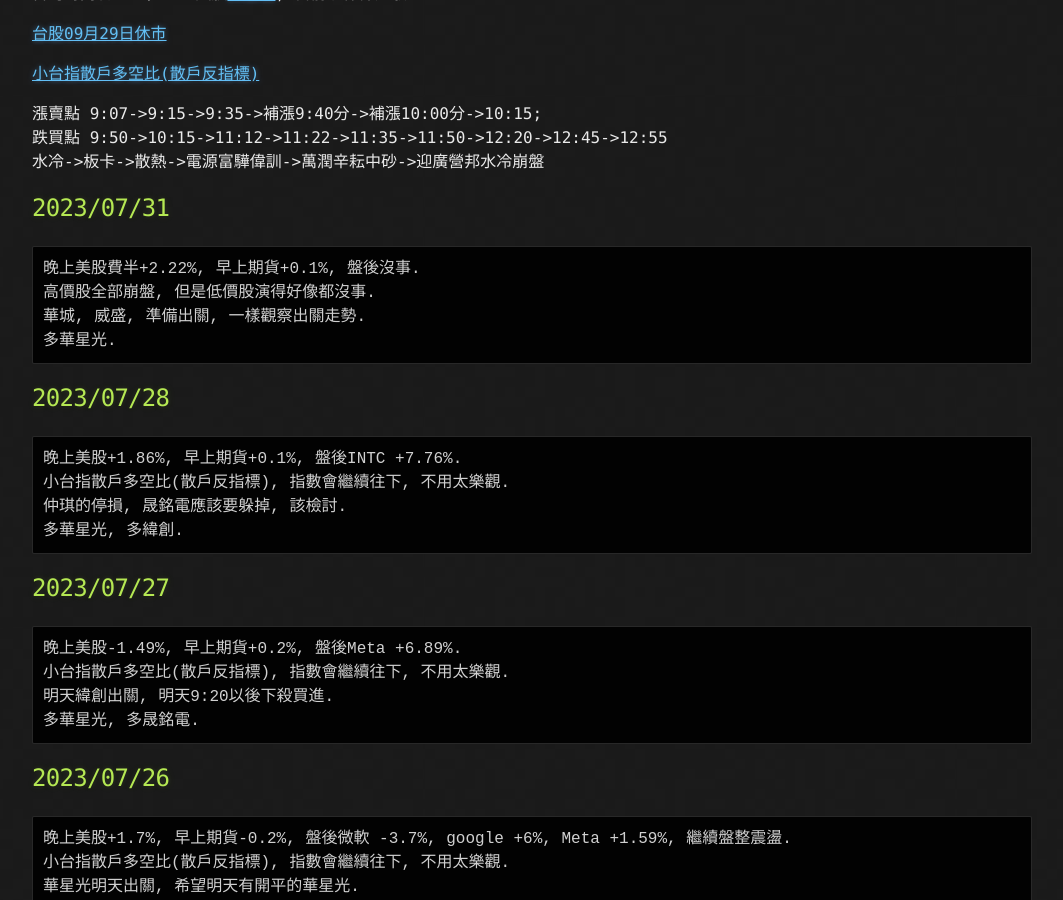
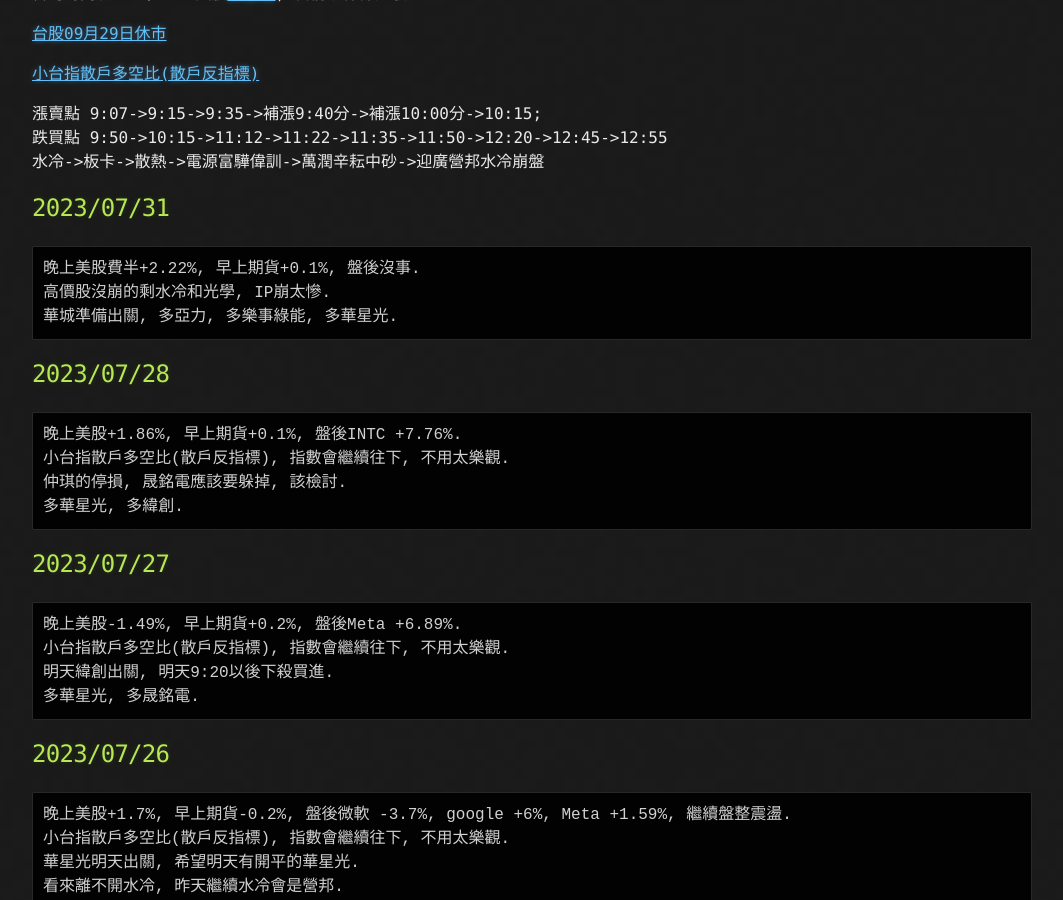
Before and after one commit to lepg5487/Stock_God, a Jekyll site: the page built from index.md, in a window 1280 px wide and 900 px high, scrolled down 436 px. Shown: the whole window, without its empty margins (108-1171 px from the left). Built offline with Jekyll 4.4.1, drawn with Linux system fonts in a browser that asks for light colours; our own code applies the rules of GitHub Pages for plain Markdown files.

Commit message:
Update index.md

````diff
--- a/index.md
+++ b/index.md
@@ -23,9 +23,8 @@ layout: testlayouts
 ## 2023/07/31
 ```
 晚上美股費半+2.22%, 早上期貨+0.1%, 盤後沒事.
-高價股全部崩盤, 但是低價股演得好像都沒事.
-華城, 威盛, 準備出關, 一樣觀察出關走勢.
-多華星光.
+高價股沒崩的剩水冷和光學, IP崩太慘.
+華城準備出關, 多亞力, 多樂事綠能, 多華星光.
 ```
 
 ## 2023/07/28
````
